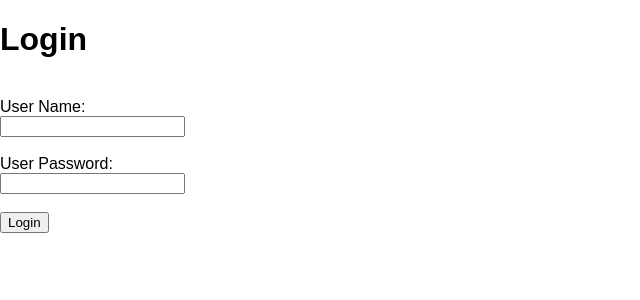
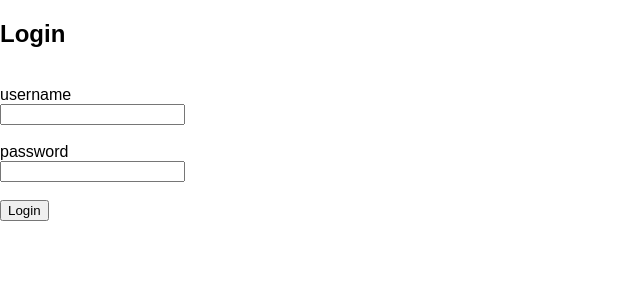
Before and after one commit to video-annotation-project/video-annotation-tool, a React (Create React App) app in the folder client/: page /login in a window 1280 px wide. Shown: the top 300 px of the page, without its empty margins (0-640 px from the left). Built offline with nearby package versions, Linux system fonts and the light colour scheme.

Commit message:
updated components directory, modified App.jsx and server.js

```diff
--- a/client/src/App.jsx
+++ b/client/src/App.jsx
@@ -1,21 +1,18 @@
 import React from 'react';
 import {
   Route,
+  Switch,
   Link,
   Redirect,
 } from "react-router-dom";
 
-import TestComponent from './TestComponent.jsx';
+import TestComponent from './components/TestComponent.jsx';
 import Form from './components/Form.jsx'
 
-////////////////////////////////////////////////////////////
-// 1. Click the public page
-// 2. Click the protected page
-// 3. Log in
-// 4. Click the back button, note the URL each time
-
 const App = () => (
-  <Form />
+  <Switch>
+    <Route path='/login' component={Form}/>
+  </Switch>
 );
 
 export default App;
--- a/client/src/components/Form.jsx
+++ b/client/src/components/Form.jsx
@@ -4,45 +4,48 @@ class Form extends Component {
   constructor(props) {
     super(props);
     this.state = {
-      userName: '',
-      userPass: '',
+      username: '',
+      password: '',
     };
     this.handleChange = this.handleChange.bind(this);
     this.handleSubmit = this.handleSubmit.bind(this);
   }
 
   handleChange(event) {
-    this.setState({[event.target.name]: event.target.value})
+    this.setState({[event.target.name]: event.target.value});
   }
 
   handleSubmit(event) {
     event.preventDefault();
     //Note: you can access FormData fields with 'data.get(fieldName)'
-    fetch("/login", {
+    fetch('/login', {
       method: 'POST',
+      headers: {'Content-Type': 'application/json'},
       body: JSON.stringify({
-        'userName': this.state.userName,
-        'userPass': this.state.userPass
-      }),
-      headers: {"Content-Type": "application/json"}
-    }).then(res => {
-      console.log(res)
-    })
+        'username': this.state.username,
+        'password': this.state.password
+      })
+    }).then(res => res.json()).then(res => {
+      console.log(res);
+      if (res.message === 'welcome') {
+        console.log('welcome');
+        // store res.token in localstorage
+      } else {
+        console.log('error');
+      }
+    });
   }
 
   render() {
     return (
-      <div className="form">
-        <h1>Login</h1><br />
-        <div className='loadingBar'>
-        {}
-        </div>
+      <div className='form'>
+        <h2>Login</h2><br />
         <form onSubmit={this.handleSubmit}>
-        <div>User Name:</div><input type="text" name='userName' value={this.state.userName} onChange= {this.handleChange}/>
-        <br /><br />
-        <div>User Password:</div><input type="password" name='userPass' value={this.state.userPass} onChange= {this.handleChange}/>
-        <br /><br />
-        <input type="submit" value="Login"/>
+          <div>username</div><input type='text' name='username' value={this.state.username} onChange= {this.handleChange}/>
+          <br /><br />
+          <div>password</div><input type='password' name='password' value={this.state.password} onChange= {this.handleChange}/>
+          <br /><br />
+          <input type='submit' value='Login'/>
         </form>
       </div>
     );
```
Also changed, not shown: client/src/components/TestComponent.jsx (renamed from client/src/TestComponent.jsx), 1 other file (tests, documents, lock files or other folders).
